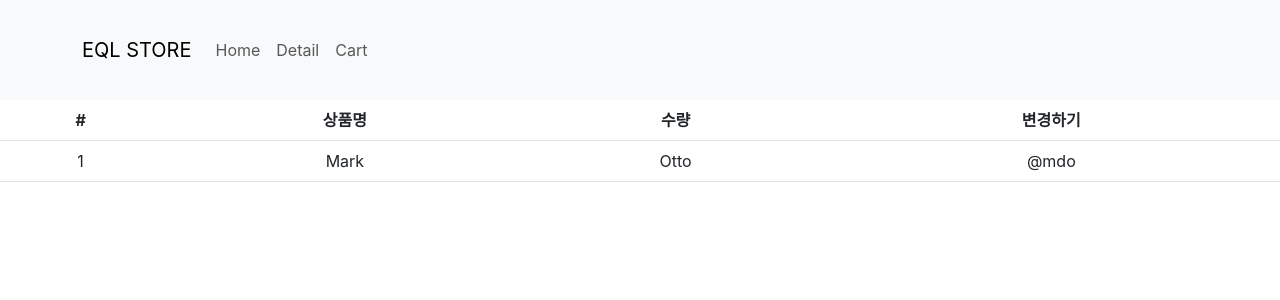
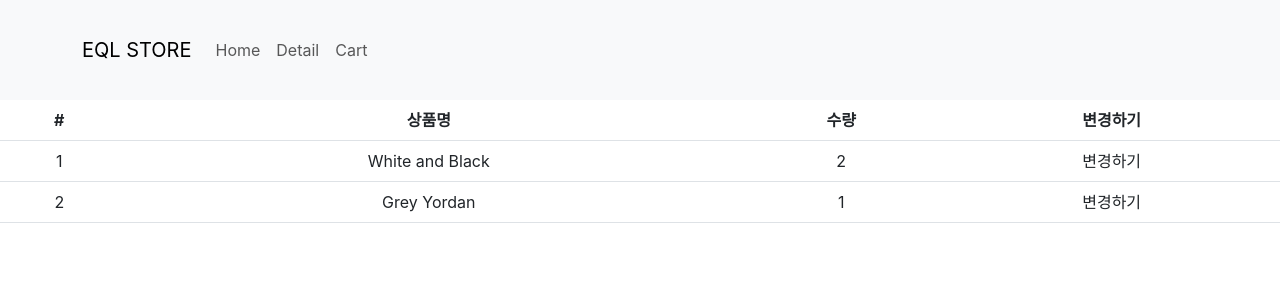
Before and after one commit to heeyonhh/shop, a React (Create React App) app: page /cart in a window 1280 px wide. Shown: the top 300 px of the page. Built offline with nearby package versions, Linux system fonts and the light colour scheme.

Commit message:
redux state

```diff
--- a/src/components/Cart.js
+++ b/src/components/Cart.js
@@ -3,11 +3,7 @@ import { useSelector } from 'react-redux';
 
 function Cart() {
 
-    //redux store의 state꺼내기
-    let a = useSelector((state)=>{ return state })
-    //a.user a.stock
-    //useSelector편하게 쓰려면 : 위 state는 모든 state를 뜻함. state.user 만 가져올수도 있음
-    //간단한 프로젝트는 props로 쓰고 컴포넌트 많아지면 쓰면 좋음
+    let state = useSelector((state)=> state)
 
     return (
         <div>
@@ -25,9 +21,15 @@ function Cart() {
                 <tbody>
                     <tr>
                         <td>1</td>
-                        <td>Mark</td>
-                        <td>Otto</td>
-                        <td>@mdo</td>
+                        <td>{state.cart[0].name}</td>
+                        <td>{state.cart[0].count}</td>
+                        <td>변경하기</td>
+                    </tr>
+                    <tr>
+                        <td>2</td>
+                        <td>{state.cart[1].name}</td>
+                        <td>{state.cart[1].count}</td>
+                        <td>변경하기</td>
                     </tr>
                 </tbody>
             </Table>
--- a/src/store.js
+++ b/src/store.js
@@ -1,21 +1,16 @@
 import { configureStore, createSlice } from '@reduxjs/toolkit'
 
-// redux : 컴포넌트간 state 공유 편해짐
-//usestate와 비슷함 slice라고 부름
-let user = createSlice({
-  name : 'user',
-  initialState : 'kim'
-})
-
-let stock = createSlice({
-  name : 'stock',
-  initialState : [10,11,12]
+let cart = createSlice({
+  name : 'cart',
+  initialState : [
+    {id : 0, name : 'White and Black', count : 2},
+    {id : 2, name : 'Grey Yordan', count : 1}
+  ]
 })
 
 //등록
 export default configureStore({
   reducer: {
-    user : user.reducer,
-    stock : stock.reducer
+    cart : cart.reducer
   }
 })
```
